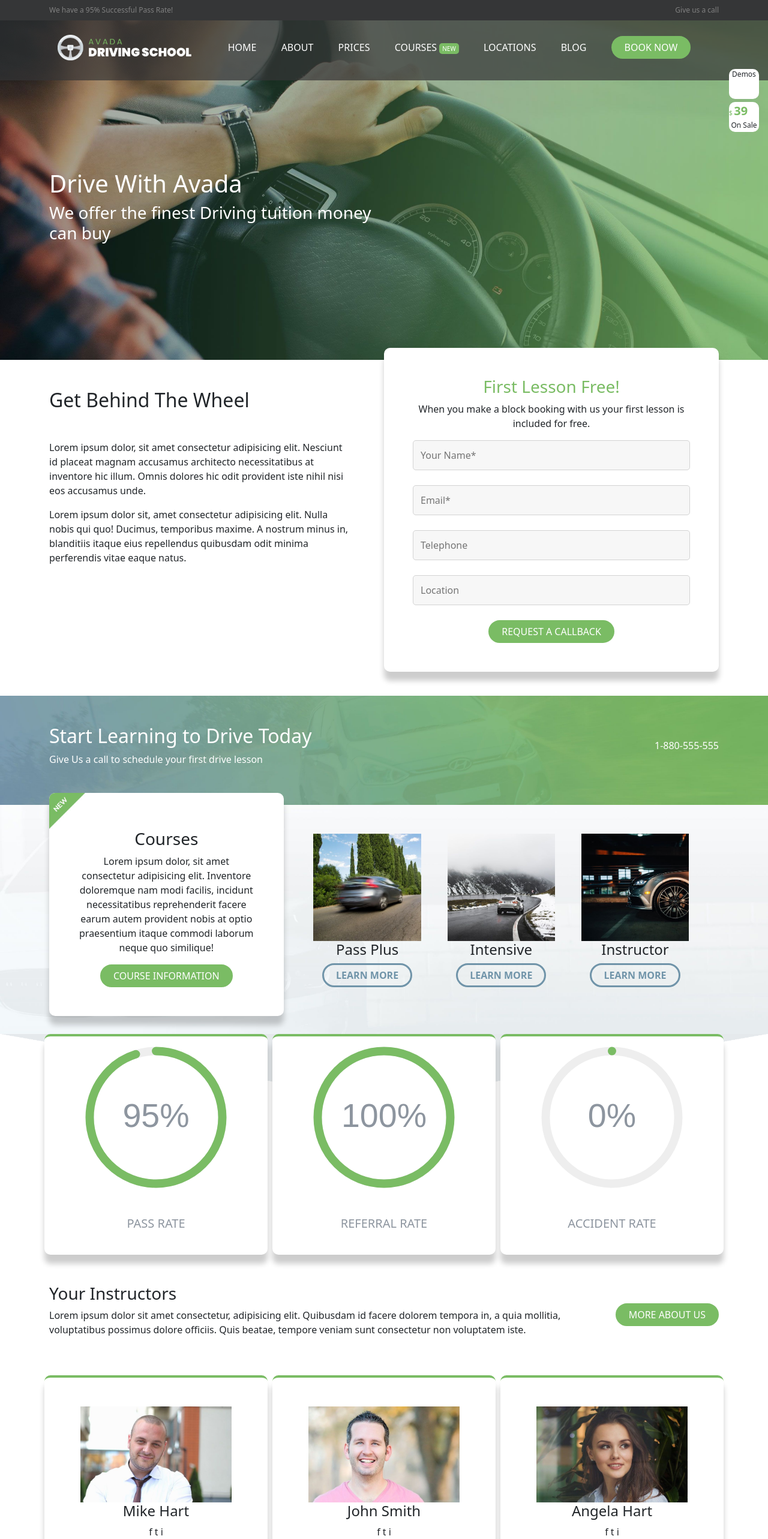
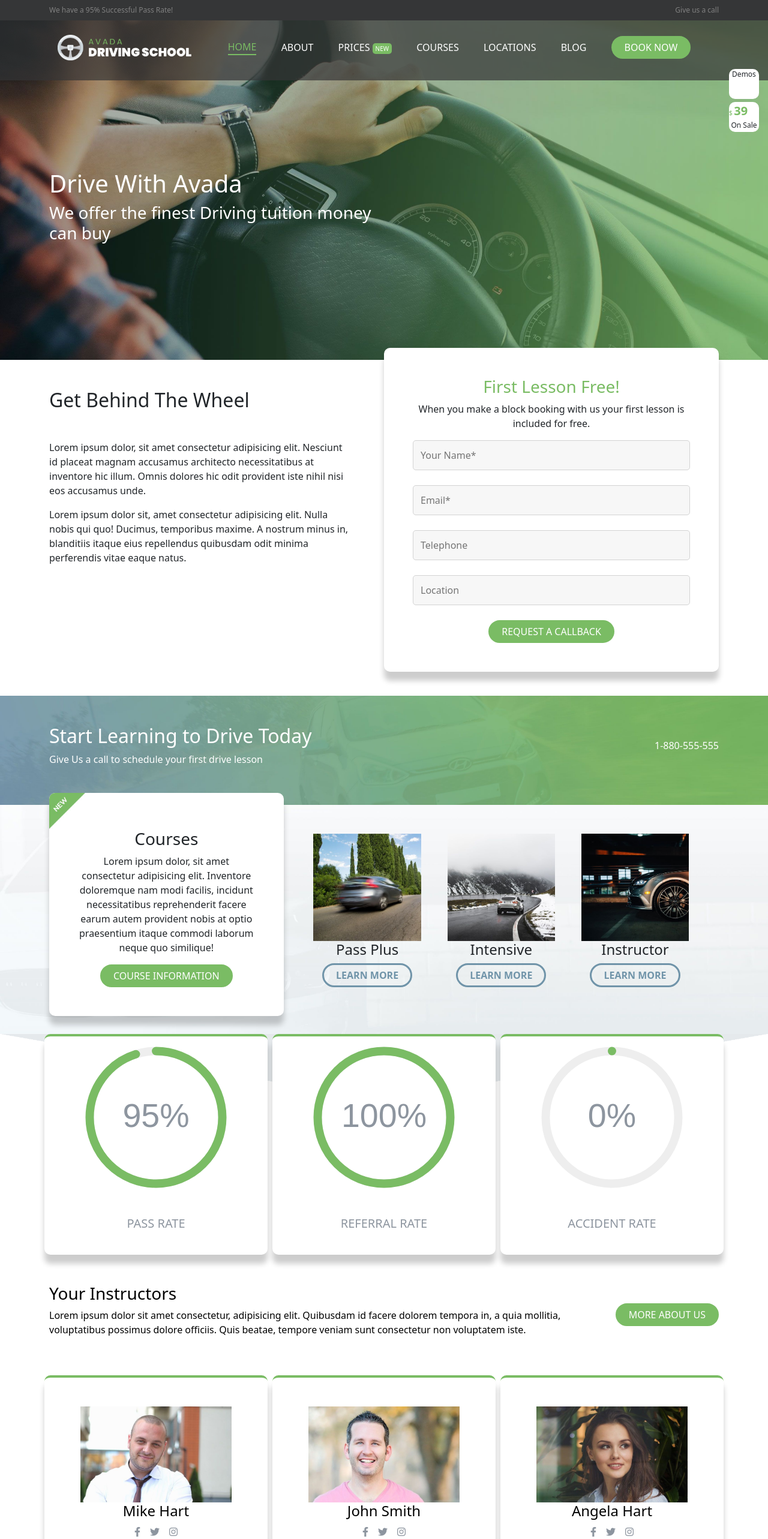
Before and after one commit to SebastianoMV/proj-html-vuejs, a Vue app: page / in a window 1280 px wide. Shown: the top 2566 px of the page at 60% size. Built offline with nearby package versions, Linux system fonts and the light colour scheme.

Commit message:
Nav dinamico, avanzamento footer, avvicinamenti al layout finale

```diff
--- a/public/index.html
+++ b/public/index.html
@@ -5,6 +5,7 @@
     <meta http-equiv="X-UA-Compatible" content="IE=edge">
     <meta name="viewport" content="width=device-width,initial-scale=1.0">
     <link rel="icon" href="<%= BASE_URL %>favicon.ico">
+    <link rel="stylesheet" href="https://cdnjs.cloudflare.com/ajax/libs/font-awesome/6.1.1/css/all.min.css" integrity="sha512-KfkfwYDsLkIlwQp6LFnl8zNdLGxu9YAA1QvwINks4PhcElQSvqcyVLLD9aMhXd13uQjoXtEKNosOWaZqXgel0g==" crossorigin="anonymous" referrerpolicy="no-referrer" />
     <title><%= htmlWebpackPlugin.options.title %></title>
   </head>
   <body>
--- a/src/assets/style/_utilities.scss
+++ b/src/assets/style/_utilities.scss
@@ -36,3 +36,8 @@
 .border-top-green{
   border-top: 4px solid $primary-color;
 }
+
+.activenav{
+  color: $primary-color;
+  border-bottom: 2px solid $primary-color;
+}
--- a/src/components/FooterComp.vue
+++ b/src/components/FooterComp.vue
@@ -10,9 +10,21 @@
           </div>
           <div class="col">
             <h4>Contact details</h4>
+            <ul>
+              <li>12345 North Main Street, New York, NY 55555</li>
+              <li>1.800.555.6789</li>
+              <li>info@your-domain.com</li>
+              <li>Theme-Fusion.com</li>
+            </ul>
           </div>
-          <div class="col">
+          <div class="col courses-li">
             <h4>Courses</h4>
+            <ul>
+              <li>Pass Plus</li>
+              <li>Intensive Course</li>
+              <li>Automatic</li>
+              <li>Instructor Training</li>
+            </ul>
           </div>
           <div class="col text-center">
             <img src="../assets/img/footer-ad-grid.png" alt="">
@@ -25,8 +37,14 @@
      <!-- BANNER COPY -->
     <div class="copy-bg background-cover">
       <div class="container py-4 d-flex justify-content-between align-items-center">
-      <p>Copiright 2022 | Avada Theme by <span>SMV</span> | All Rights Reserved | Powered by <span>SICURAMENTE NON WORDPRESS</span></p>
-      <div>social</div>
+      <p>&copy;Copiright 2022 | Avada Theme by <span>SMV</span> | All Rights Reserved | Powered by <span>SICURAMENTE NON WORDPRESS</span></p>
+      <div>
+        <i class="fa-brands fa-facebook-f mx-2"></i>
+        <i class="fa-brands fa-twitter mx-2"></i>
+        <i class="fa-brands fa-youtube mx-2"></i>
+        <i class="fa-brands fa-instagram mx-2"></i>
+
+      </div>
     </div>
     </div>
   </footer>
@@ -47,6 +65,8 @@ export default {
   @import '../assets/style/utilities';
   .footer-bg{
     background-image: url(../assets/img/footer-background-color.jpg);
+    color: gray;
+    font-size: 13px;
   }
   h4{
     color: white;
@@ -54,7 +74,16 @@ export default {
   }
   img{
     width: 90%;
+    margin-bottom: 20px;
   }
+  .courses-li{
+      li{
+        color: $primary-color;
+        font-size: 15px;
+      }
+    }
+
+
   .copy-bg{
     background-color: black;
     color: grey;
@@ -62,6 +91,11 @@ export default {
     span{
       color: $primary-color;
     }
+    i{
+      color: white;
+      font-size: 15px;
+    }
+
   }
 
 </style>
--- a/src/components/HeaderComp.vue
+++ b/src/components/HeaderComp.vue
@@ -10,12 +10,9 @@
         <div class="container d-flex py-4">
           <img src="../assets/img/avada-drivers-logo-2x-400x77.png" alt="avada drivers logo">
           <ul class="container d-flex justify-content-between">
-           <li>Home</li>
-           <li>About</li>
-           <li>Prices</li>
-           <li>Courses <span>new</span></li>
-           <li>locations</li>
-           <li>blog</li>
+           <li v-for="(item, index) in headerMenu" :key="index">
+            <div :class="{'activenav': item.active == true}" @click="activeClick(index)">{{item.name}} <span v-if="item.new != ''">{{item.new}}</span></div>
+           </li>
            <li><BtnComp btnString="book now"/></li>
           </ul>
         </div>
@@ -29,7 +26,56 @@ import BtnComp from './BtnComp.vue';
 
 export default {
     name: "HeaderComp",
-    components: { BtnComp }
+    components: { BtnComp },
+    data() {
+      return {
+        active: true,
+        headerMenu:[
+        {
+          name:'home',
+          href: '',
+          active: true,
+          new: '',
+        },
+        {
+          name:'about',
+          href: '',
+          active: false,
+          new: '',
+        },
+        {
+          name:'prices',
+          href: '',
+          active: false,
+          new: 'new',
+        },
+        {
+          name:'courses',
+          href: '#',
+          active: false,
+          new: '',
+        },
+        {
+          name:'locations',
+          href: '#',
+          active: false,
+          new: '',
+        },
+        {
+          name:'blog',
+          href: '#',
+          active: false,
+          new: '',
+        },
+
+      ]
+      }
+    },
+    methods: {
+      activeClick(n){
+        this.headerMenu[n].active = !this.headerMenu[n].active;
+      }
+    },
 }
 </script>
 
@@ -66,6 +112,10 @@ header{
       li{
         text-transform: uppercase;
         margin: auto;
+        a{
+          text-decoration: none;
+          color: white;
+        }
       }
     }
   }
--- a/src/components/MainComp.vue
+++ b/src/components/MainComp.vue
@@ -109,10 +109,14 @@
       <div class="container margin-bot-less-20">
         <div class="row ">
           <div class="col border-top-green mx-1 box-white-standard">
-            <div class=" text-center p-5">
+            <div class="text-center p-5">
               <img src="../assets/img/instructor-mikehart.jpg" alt="blog post">
               <h4> Mike Hart</h4>
-              <div> f t i</div>
+              <div>
+                <i class="fa-brands fa-facebook-f mx-2"></i>
+                <i class="fa-brands fa-twitter mx-2"></i>
+                <i class="fa-brands fa-instagram mx-2"></i>
+              </div>
               <p>Lorem ipsum dolor sit amet consectetur adipisicing elit. Dicta.</p>
             </div>
 
@@ -121,7 +125,11 @@
             <div class=" text-center p-5">
               <img src="../assets/img/instructor-johnsmith.jpg" alt="blog post">
               <h4> John Smith</h4>
-              <div> f t i</div>
+              <div>
+                <i class="fa-brands fa-facebook-f mx-2"></i>
+                <i class="fa-brands fa-twitter mx-2"></i>
+                <i class="fa-brands fa-instagram mx-2"></i>
+              </div>
               <p>Lorem ipsum dolor sit amet consectetur adipisicing elit. Dicta.</p>
 
             </div>
@@ -130,7 +138,11 @@
             <div class=" text-center p-5">
               <img src="../assets/img/instructor-angelahart.jpg" alt="blog post">
               <h4>Angela Hart</h4>
-              <div> f t i</div>
+              <div >
+                <i class="fa-brands fa-facebook-f mx-2"></i>
+                <i class="fa-brands fa-twitter mx-2"></i>
+                <i class="fa-brands fa-instagram mx-2"></i>
+              </div>
               <p>Lorem ipsum dolor sit amet consectetur adipisicing elit. Dicta.</p>
             </div>
           </div>
@@ -186,7 +198,7 @@
         <h3 class="py-4">Sing up to our Newsletters</h3>
         <input type="text">
         <BtnComp btnString="subscribe" class="py-3"/>
-        <p>(we do not share your data with anybody, and </p>
+        <p>(we do not share your data with anybody, and only use it for its intended porpose)</p>
       </div>
     </div>
   </main>
@@ -279,15 +291,24 @@ main{
       margin-bottom: 40px;
     }
 
+
   }
 
   //instructors
   .instructors{
+    color: #8d959f;
     .text-instructors{
     width: 80%;
+    color: black;
+    }
+    h4{
+      color: black;
     }
     img{
       width: 100%;
+    }
+    .col:hover{
+      transform: scale(1, 1.05);
     }
   }
 
@@ -308,9 +329,11 @@ main{
       width: 100%;
       height: 100%;
       background-color: white;
-      border-radius: 3px;
-      border-top: 3px solid #7094a9;
-      padding: 20px;
+      border-top-right-radius: 5px;
+      border-top-left-radius: 5px;
+      border-bottom-right-radius: 0px;
+      border-bottom-left-radius: 0px;
+      border-top: 4px solid #7094a9;
       p{
         color: gray;
       }
```
